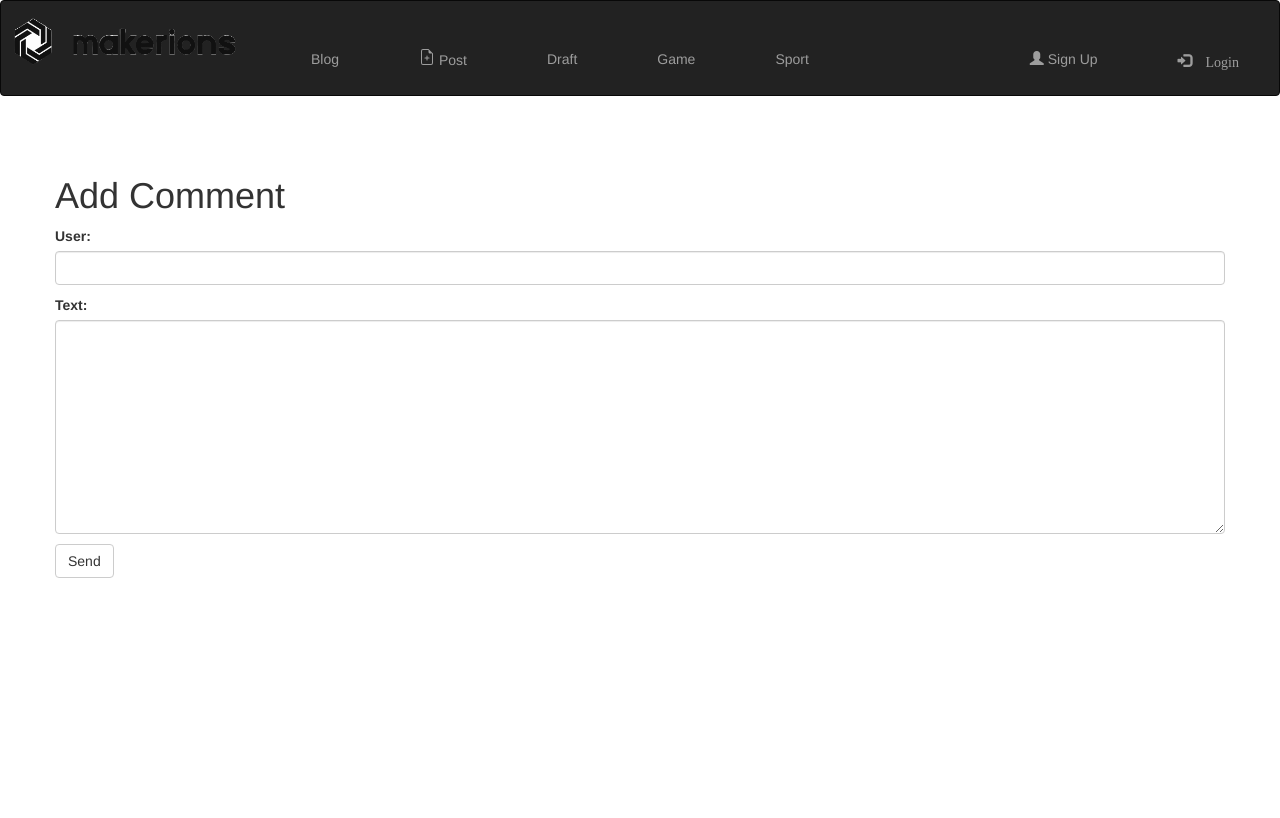
After one commit to Andrew123-maker/Makerion, a Django app: page /post/1/comment in a window 1280 px wide. The commit adds this page. Shown: the top 818 px of the page. Run offline with Django 5.2, Linux system fonts and the light colour scheme; tables that the repository leaves empty hold one stand-in row (values such as "Sample post"); some libraries are stand-ins or nearby versions.

Commit message:
update comment in post

```diff
--- a/blog/admin.py
+++ b/blog/admin.py
@@ -1,8 +1,8 @@
 from django.contrib import admin
 from PIL import Image
-from .models import Tag,Post,Follow,Stream
+from .models import Tag,Post,Follow,Comment
 
 admin.site.register(Tag)
 admin.site.register(Post)
 admin.site.register(Follow)
-admin.site.register(Stream)
+admin.site.register(Comment)
--- a/blog/forms.py
+++ b/blog/forms.py
@@ -1,9 +1,25 @@
 from django import forms
 from PIL import Image
-from .models import Post, Tag
+from .models import Post, Tag, Comment
 
+choices = Tag.objects.all().values_list('title', 'title')
 class PostForm(forms.ModelForm):
 
   class Meta:
     model = Post
-    fields=['image', 'title', 'text', 'tag', 'likes']
+    fields=('image', 'title', 'text', 'tag', 'likes')
+    widgets = {
+      'title': forms.TextInput(attrs={'class':'form-control'}),
+      'tag': forms.Select(choices=choices, attrs={'class':'form-control'}),
+      'text': forms.Textarea(attrs={'class':'form-control'}),
+    }
+
+class CommentForm(forms.ModelForm):
+
+  class Meta:
+    model = Comment
+    fields=('user','text')
+    widgets = {
+      'user': forms.TextInput(attrs={'class':'form-control'}),
+      'text': forms.Textarea(attrs={'class':'form-control'}),
+    }
--- a/blog/models.py
+++ b/blog/models.py
@@ -49,24 +49,16 @@ class Post(models.Model):
   def __str__(self):
     return self.title
 
+class Comment(models.Model):
+  post = models.ForeignKey('blog.Post', on_delete=models.CASCADE, related_name='comments')
+  user = models.CharField(max_length=200)
+  text = models.TextField()
+  created_date = models.DateTimeField(default=timezone.now)
+  likes = models.IntegerField(default=0)
+
+  def __str__(self):
+    return self.text
+
 class Follow(models.Model):
   follower = models.ForeignKey(User, on_delete=models.CASCADE,related_name='follower')
   following = models.ForeignKey(User, on_delete=models.CASCADE, related_name='following')
-
-class Stream(models.Model):
-  following = models.ForeignKey(User, on_delete=models.CASCADE, related_name='stream_following')
-  user = models.ForeignKey(User, on_delete=models.CASCADE, related_name='user')
-  post = models.ForeignKey(Post, on_delete=models.CASCADE, related_name='post', null=True)
-  published_date = models.DateTimeField(blank=True, null=True)
-
-  def add_post(sender, instance, *args, **kwargs):
-    post = instance
-    user = post.user
-    followers = Follow.objects.all().filter(following=user)
-    for follower in followers:
-      stream = Stream(post=post,user=follower.follower, published_date=post.published_date, following=user)
-      stream.save()
-
-
-#
-post_save.connect(Stream.add_post, sender=Post)
--- /dev/null
+++ b/blog/templates/blog/add_comment_to_post.html
@@ -0,0 +1,10 @@
+{% extends 'blog/index.html' %}
+{% block title %}Create Comment!{% endblock %}
+{% block content %}
+<h1>Add Comment</h1>
+<form method="POST" class="post-form">{% csrf_token %}
+  {{form.as_p}}
+  <button type="submit" class="save btn btn-default">Send</button>
+</form>
+
+{% endblock %}
--- a/blog/templates/blog/index.html
+++ b/blog/templates/blog/index.html
@@ -2,7 +2,7 @@
 <!DOCTYPE html>
 <html>
     <head>
-        <title>blog post</title>
+        <title>{% block title %}Blog Post{% endblock title %}</title>
         <meta charset="utf-8">
           <meta name="viewport" content="width=device-width, initial-scale=1">
           <link rel="stylesheet" href="https://maxcdn.bootstrapcdn.com/bootstrap/3.4.1/css/bootstrap.min.css">
@@ -62,5 +62,9 @@
             </div>
         </main>
 
+      <script src="https://code.jquery.com/jquery-3.4.1.slim.min.js" integrity="sha384-J6qa4849blE2+poT4WnyKhv5vZF5SrPo0iEjwBvKU7imGFAV0wwj1yYfoRSJoZ+n" crossorigin="anonymous"></script>
+        <script src="https://cdn.jsdelivr.net/npm/popper.js@1.16.0/dist/umd/popper.min.js" integrity="sha384-Q6E9RHvbIyZFJoft+2mJbHaEWldlvI9IOYy5n3zV9zzTtmI3UksdQRVvoxMfooAo" crossorigin="anonymous"></script>
+        <script src="https://cdn.jsdelivr.net/npm/bootstrap@4.4.1/dist/js/bootstrap.min.js" integrity="sha384-wfSDF2E50Y2D1uUdj0O3uMBJnjuUD4Ih7YwaYd1iqfktj0Uod8GCExl3Og8ifwB6" crossorigin="anonymous"></script>
+      </body>
     </body>
 </html>
--- a/blog/templates/blog/post_edit.html
+++ b/blog/templates/blog/post_edit.html
@@ -1,8 +1,9 @@
 {% extends 'blog/index.html' %}
-
+{% block title %}Create Post/Edit Post{% endblock title %}
 {% block content %}
 <h2>New Post</h2>
-<form method="Post" class="post_form">{% csrf_token %}
+<form method="Post" class="post_form">
+  {% csrf_token %}
   {{ form.as_p }}
   <button type="submit" class="save btn btn-secondary">Save</button>
 </form>
--- a/blog/urls.py
+++ b/blog/urls.py
@@ -10,4 +10,5 @@ urlpatterns = [
   path('drafts/', views.post_draft_list, name='post_draft_list'),
   path('post/<pk>/publish', views.post_publish, name="post_publish"),
   path('post/<pk>/delete', views.post_delete, name="post_delete"),
+  path('post/<int:pk>/comment', views.add_comment_to_post, name='add_comment_to_post')
 ]
--- a/blog/views.py
+++ b/blog/views.py
@@ -1,7 +1,7 @@
 from django.shortcuts import render, get_object_or_404
 from django.utils import timezone
 from .models import Post, Tag
-from .forms import PostForm
+from .forms import PostForm, CommentForm
 from django.shortcuts import redirect
 from django.contrib.auth.decorators import login_required
 
@@ -67,3 +67,16 @@ def post_delete(request, pk):
   post = get_object_or_404(Post, pk=pk)
   post.delete()
   return redirect('post_list')
+
+def add_comment_to_post(request, pk):
+  post = get_object_or_404(Post, pk=pk)
+  if request.method == "POST":
+    form = CommentForm(request.POST)
+    if form.is_valid():
+      comment = form.save(commit=False)
+      comment.post= post
+      comment.save()
+      return redirect('post_detail', pk=post.pk)
+  else:
+    form = CommentForm()
+  return render(request, 'blog/add_comment_to_post.html', {'form':form})
--- a/static/css/blog.css
+++ b/static/css/blog.css
@@ -8,17 +8,14 @@
 .page-header{
   width:100%;
   margin:0 auto;
-  background-color:skyblue;
   position: fixed;
 }
-.post h2 a,
-.post h2 a:visited {
-    color: #000000;
+.post h3 a,
+.post h3 a:visited {
+    color: #1c1717;
 }
-
-.post > .date,
-.post > .actions {
-    float: right;
+.post h3, .post p{
+  display: inline-block;
 }
 
 navbar{
@@ -62,3 +59,6 @@ navbar{
 body{
   height: 125vh;
 }
+.comment {
+    margin: 20px 0px 20px 20px;
+}
```
Also changed, not shown: blog/templates/blog/post_detail.html (+23 -2 lines), blog/templates/blog/post_list.html (+4 -4 lines), blog/migrations/0011_alter_post_image_comment.py (added), blog/migrations/0012_remove_comment_approved_comment_comment_likes.py (added), blog/migrations/0013_alter_comment_author.py (added), blog/migrations/0014_rename_author_comment_user.py (added), blog/migrations/0015_delete_stream.py (added), blog/migrations/0016_alter_comment_user.py (added), 1 other file.
